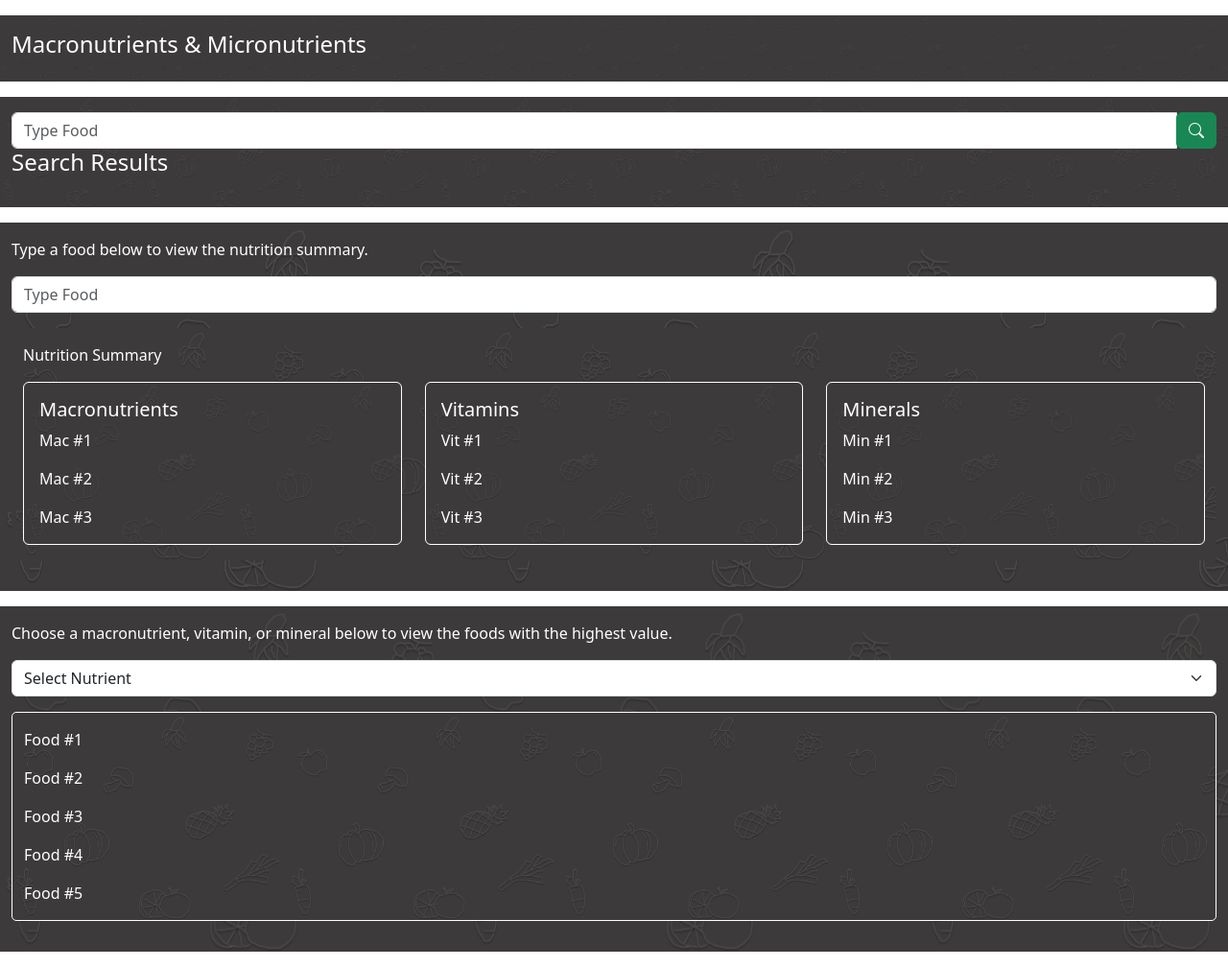
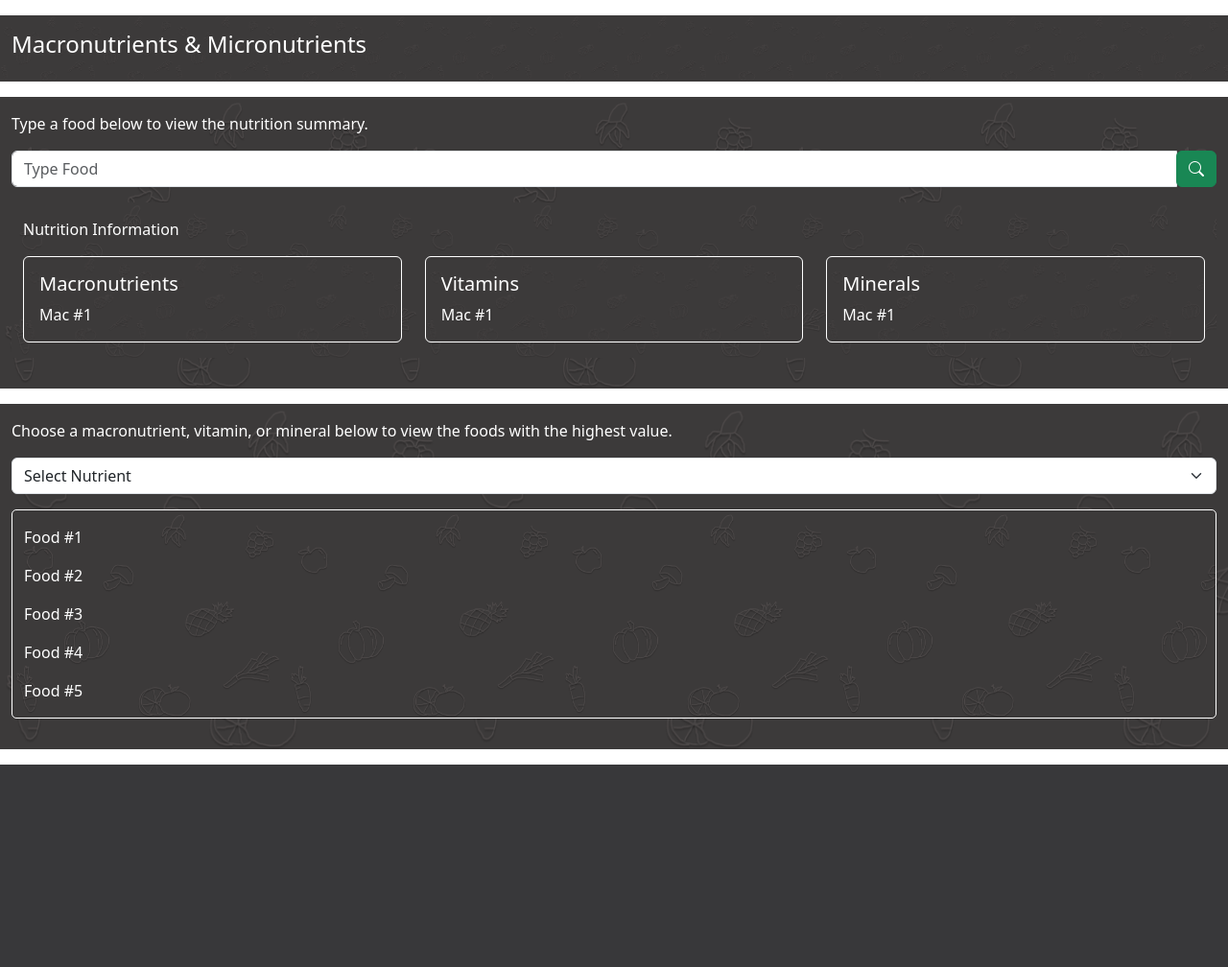
Before and after one commit to savitvitskiy/WFPB-Website, a Django app: page /nutrition/ in a window 1280 px wide. Shown: the part 168-1176 px from the top of the page at 96% size. After the commit the page ends 965 px from the top, so only its background shows below. Run offline with Django 4.2, Linux system fonts and the light colour scheme.

Commit message:
updated search bar

```diff
--- a/WFPB_app/views.py
+++ b/WFPB_app/views.py
@@ -12,7 +12,6 @@ def home(request):
 
 
 def nutrition(request):
-    # return render(request, "nutrition.html")
     if request.method == 'POST':
         query = request.POST.get('query', '')
         api_key = "u6b0HO7rTfnJtfbgbehB5ThSQcqhABLg6dE9Pc2p"
--- a/static/css/style.css
+++ b/static/css/style.css
@@ -4,10 +4,6 @@ a {
     font-size: x-large !important;
     text-decoration: none !important;
 }
-
-/* body {
-    background-color: gray !important;
-} */
 
 .outlined {
     color: white;
@@ -116,3 +112,10 @@ a:hover {
     text-align: right;
     padding-right: 1em;
 }
+
+.scrln {
+    max-height: 100px;
+    overflow: scroll;
+    border-left: 1px solid white;
+    border-radius: 5px;
+}
--- a/templates/nutrition.html
+++ b/templates/nutrition.html
@@ -1,4 +1,5 @@
 {% extends "base.html" %}
+
 {% load static %}
 
 {% block content %}
@@ -7,6 +8,7 @@
 </div>
 
 <div class="container">
+  <p>Type a food below to view the nutrition summary.</p>
   <form action="" method="post">
     {% csrf_token %}
     <div class="input-group">
@@ -19,33 +21,27 @@
     </div>
   </form>
 
-  <div>
-    <h4>Search Results</h4>
+  {% if results|length > 0 %}
+  <div class="container scrln">
     {% if error %}
       <p>{{ error }}</p>
     {% else %}
-      <ul>
+    <p><i>Select best match below.</i></p>
     {% for result in results %}
-            <li>{{ result.description }}</li>
+      <p>{{ result.description }}</p>
     {% endfor %}
-      </ul>
     {% endif %}
   </div>
-</div>
+  {% endif %}
 
   <div class="container">
-    <p>Type a food below to view the nutrition summary.</p>
-    <input class="form-control" type="text" placeholder="Type Food" aria-label="default input example">
-    <div class="container">
-        <p>Nutrition Summary</p>
+    <p>Nutrition Information</p>
     <div class="row row-cols-1 row-cols-md-3 g-4">
       <div class="col">
         <div class="card bgcol d_bord">
           <div class="card-body">
             <h5 class="card-title">Macronutrients</h5>
             <p class="card-text">Mac #1</p>
-                  <p class="card-text">Mac #2</p>
-                  <p class="card-text">Mac #3</p>
           </div>
         </div>
       </div>
@@ -53,9 +49,7 @@
         <div class="card bgcol d_bord">
           <div class="card-body">
             <h5 class="card-title">Vitamins</h5>
-                  <p class="card-text">Vit #1</p>
-                  <p class="card-text">Vit #2</p>
-                  <p class="card-text">Vit #3</p>
+            <p class="card-text">Mac #1</p>
           </div>
         </div>
       </div>
@@ -63,14 +57,13 @@
         <div class="card bgcol d_bord">
           <div class="card-body">
             <h5 class="card-title">Minerals</h5>
-                    <p class="card-text">Min #1</p>
-                    <p class="card-text">Min #2</p>
-                    <p class="card-text">Min #3</p>
+            <p class="card-text">Mac #1</p>
           </div>
         </div>
       </div>
     </div>
   </div>
+
 </div>
 
 <div class="container">
```
Lines whose indentation alone changed are shown as unchanged.
